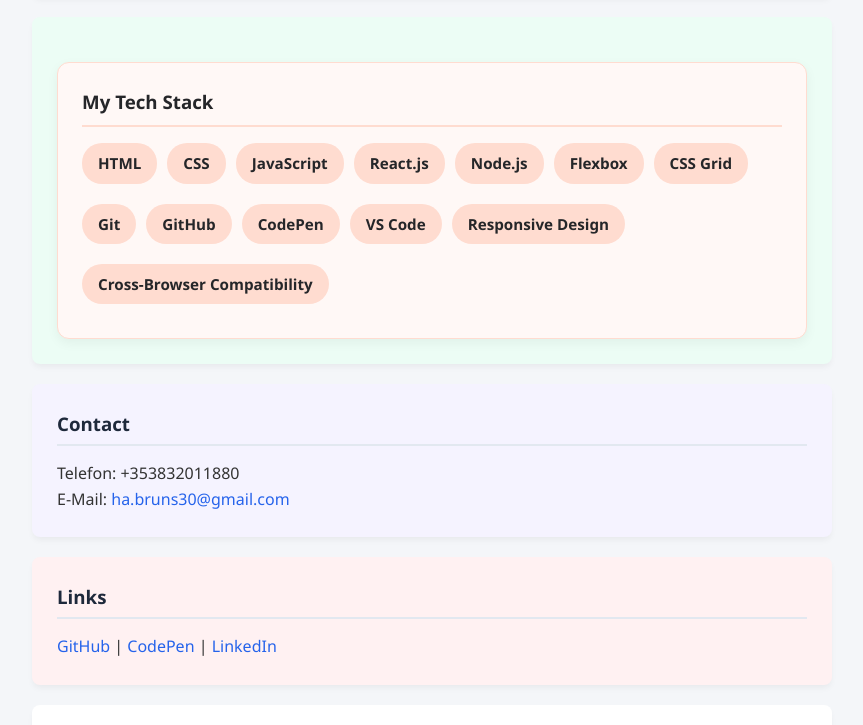
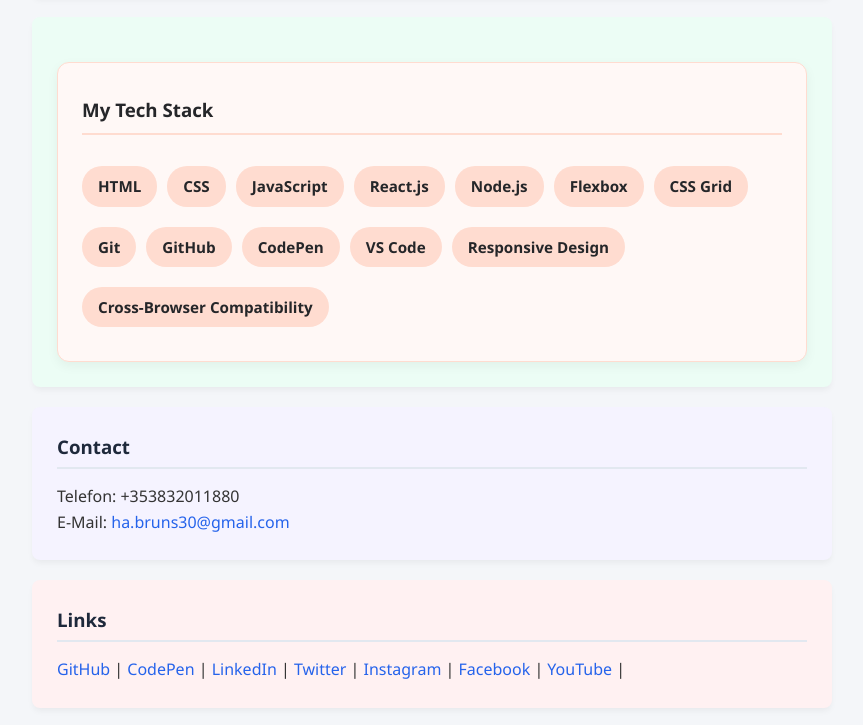
Before and after one commit to Tasidrei/personal-website, a website: page index.html in a window 1280 px wide. Shown: the part 840-1565 px from the top of the page, without its empty margins (208-1071 px from the left). Drawn offline with Linux system fonts and the light colour scheme.

Commit message:
added more social links and fixed minor errors

```diff
--- a/index.html
+++ b/index.html
@@ -67,8 +67,8 @@
         <li class="tech-badge">Cross-Browser Compatibility</li>
       </ul>
     </div>
-</div>
-</section>
+   </div>
+   </section>
 
     <!-- 4. Section: Contact Box -->
     <section id="contact">
@@ -80,14 +80,19 @@
     <!-- 5. Section: Social-Links (GitHub, CodePen, LinkedIn) -->
     <section id="bio">
         <h3>Links</h3>
+        <div class="social-links">
         <a href="https://github.com/Tasidrei" target="_blank">GitHub</a> |
         <a href="https://codepen.io/Genitako" target="_blank">CodePen</a> |
-        <a href="https://www.linkedin.com/in/harry-bruns/" target="_blank">LinkedIn</a>
+        <a href="https://www.linkedin.com/in/harry-bruns/" target="_blank">LinkedIn</a> |
+        <a href="https://x.com/HA_Bruns" target="_blank">Twitter</a> |
+        <a href="https://www.instagram.com/harry_bruns/" target="_blank">Instagram</a> |
+        <a href="https://www.facebook.com/hary.bruns/" target="_blank">Facebook</a> |
+        <a href="https://www.youtube.com/@vncmusic-urbanmood" target="_blank">YouTube</a> |
     </section>
 
     <!-- 6. Section: About me & CV -->
     <section id="about">
-  <div class="bio-container">
+   <div class="bio-container">
 
     <!-- CARD 1: ABOUT MYSELF -->
     <div class="bio-card">
--- a/styles.css
+++ b/styles.css
@@ -107,7 +107,7 @@
 }
 /* First card (profile picture) */
 section:nth-of-type(1) {
-  background-color: #eff6ff;/* Very light blue */
+  background-color: #fdf8f5;/* Very light blue */
 }
 
 /* Second card (interests & skills) */
@@ -147,7 +147,12 @@
   border-radius: 12px;   /* Smoothly rounded corners */
   border: 1px solid #ffdcd0;
   box-shadow: rgba(0, 0, 0, 0.05) 0px 4px 12px; /* Subtle shading for a sense of depth */
+  display: flex;
+  flex-direction: column;
+  justify-content: center;
 }
+
+
 
 /* Headings within the maps */
 .bio-card h3 {
@@ -155,7 +160,8 @@
   color: #252629;
   border-bottom: 2px solid #ffdcd0;
   padding-bottom: 8px;
-  margin-bottom: 16px;
+  padding-top: 8px;
+  margin-bottom: 15px;
   margin-top: 0;
 }
 
@@ -286,3 +292,16 @@
 .image-gallery.travel img {
   border: 1px solid #ffdcd0; /* Optional thin border for the Travel category */
 }
+/* Creates even horizontal and vertical spacing between the links */
+.sociallinks {
+  display: flex;
+  flex-wrap: wrap;
+  gap: 20px;       /* Adjust this value to increase or decrease the spacing */
+  margin-top: 15px;
+}
+
+/* Optional: Make the links look slightly bolder and cleaner */
+.social-links a {
+  font-weight: 500;
+  white-space: nowrap; /* Prevents a single link name from splitting onto two lines */
+}
```
